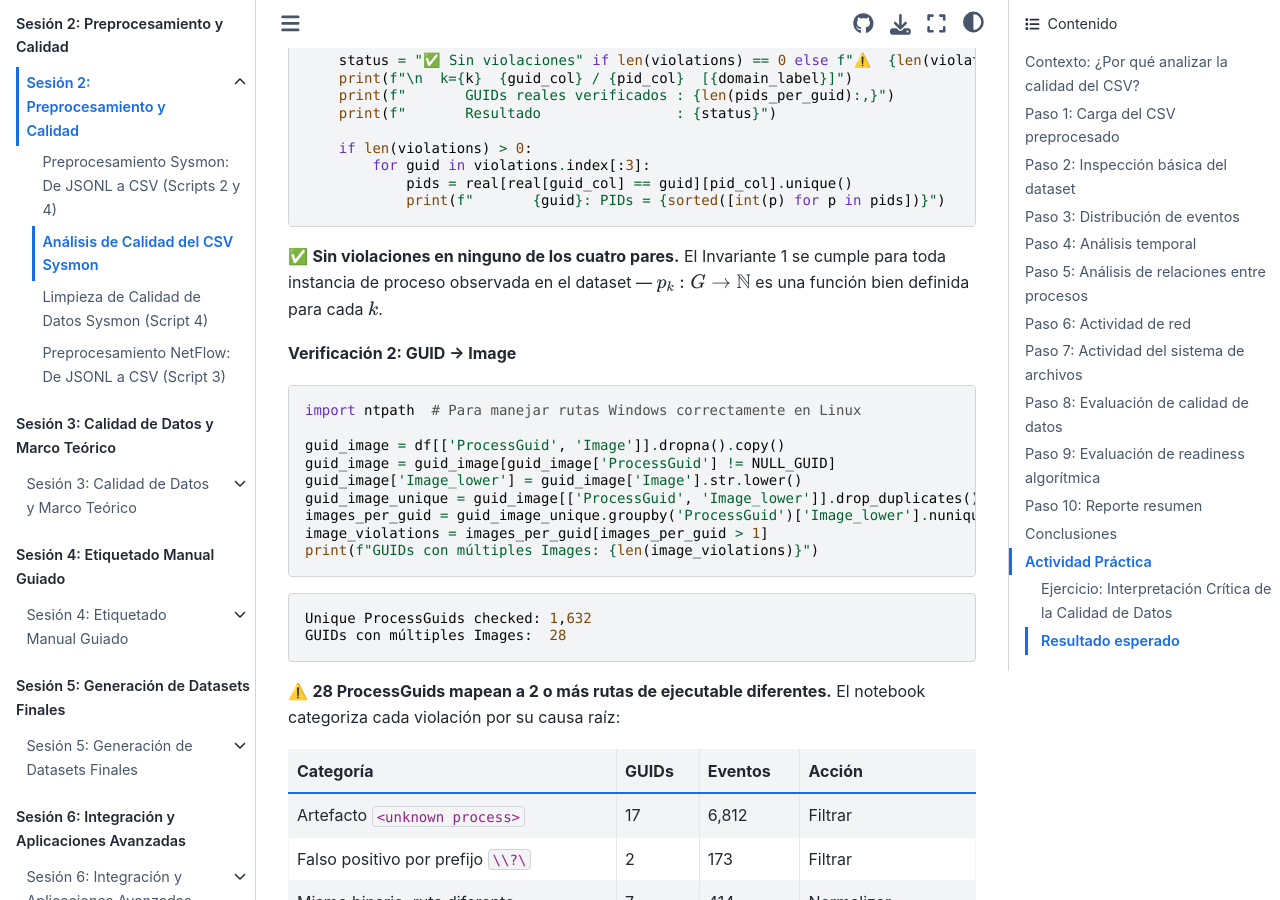
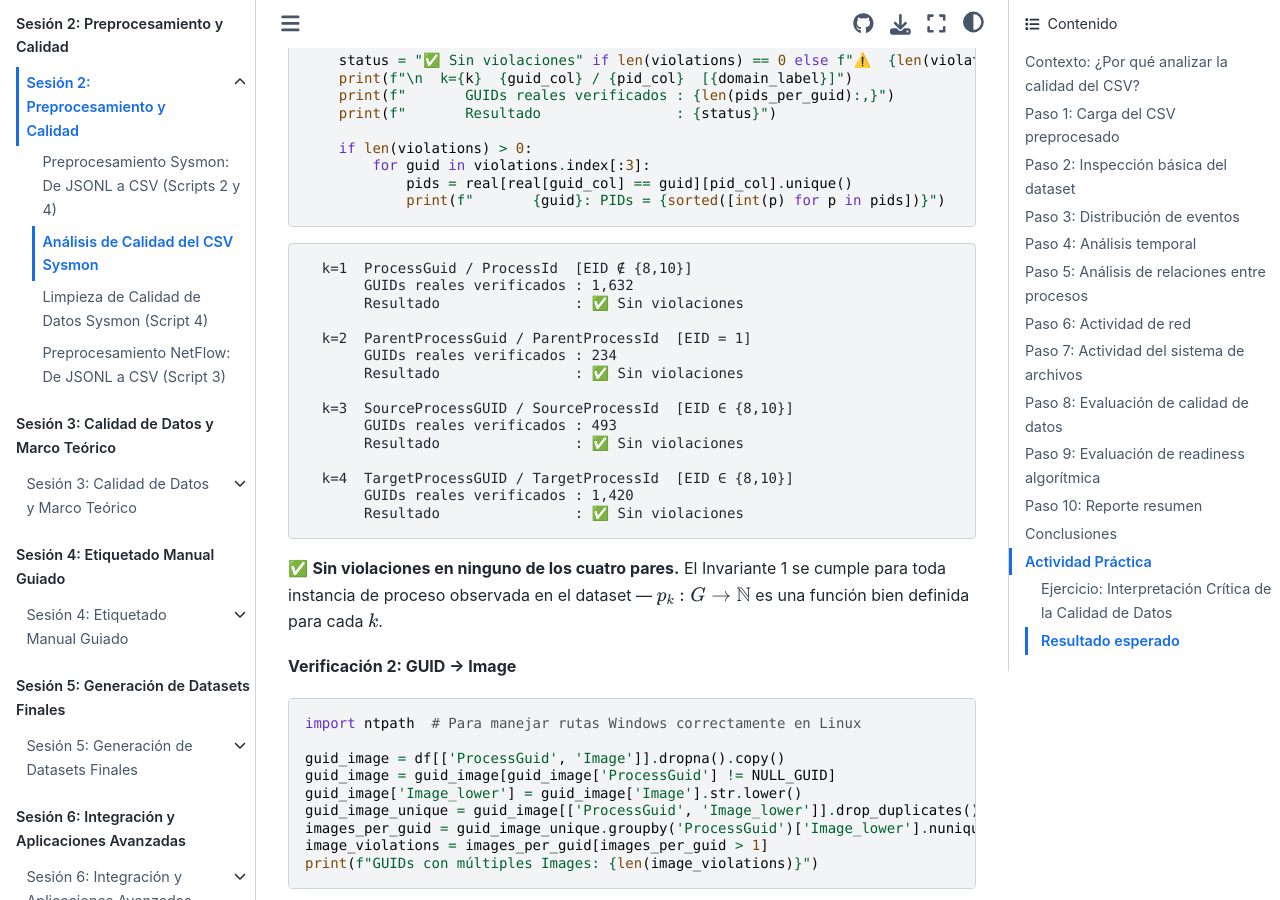
Before and after one commit to ollerenac/curso2026, a Jupyter Book: the page built from sesion-2/8-analisis-calidad-csv.md, in a window 1280 px wide and 900 px high, scrolled down 31766 px. Built offline with Jupyter Book 1.0.4 settings and Sphinx 7.4.7 and the Sphinx Book theme 1.1.4, drawn with Linux system fonts in a browser that asks for light colours.

Commit message:
feat(sesion-2): Step 8d — add actual Invariant 1 output for all four GUID-PID pairs
Co-Authored-By: Claude Sonnet 4.6 <noreply@anthropic.com>

````diff
--- a/sesion-2/8-analisis-calidad-csv.md
+++ b/sesion-2/8-analisis-calidad-csv.md
@@ -888,6 +888,24 @@ for k, guid_col, pid_col, domain_label in PAIRS:
             print(f"       {guid}: PIDs = {sorted([int(p) for p in pids])}")
 ```
 
+```
+  k=1  ProcessGuid / ProcessId  [EID ∉ {8,10}]
+       GUIDs reales verificados : 1,632
+       Resultado                : ✅ Sin violaciones
+
+  k=2  ParentProcessGuid / ParentProcessId  [EID = 1]
+       GUIDs reales verificados : 234
+       Resultado                : ✅ Sin violaciones
+
+  k=3  SourceProcessGUID / SourceProcessId  [EID ∈ {8,10}]
+       GUIDs reales verificados : 493
+       Resultado                : ✅ Sin violaciones
+
+  k=4  TargetProcessGUID / TargetProcessId  [EID ∈ {8,10}]
+       GUIDs reales verificados : 1,420
+       Resultado                : ✅ Sin violaciones
+```
+
 ✅ **Sin violaciones en ninguno de los cuatro pares.** El Invariante 1 se cumple para toda instancia de proceso observada en el dataset — $p_k : G \rightarrow \mathbb{N}$ es una función bien definida para cada $k$.
 
 **Verificación 2: GUID → Image**
````
